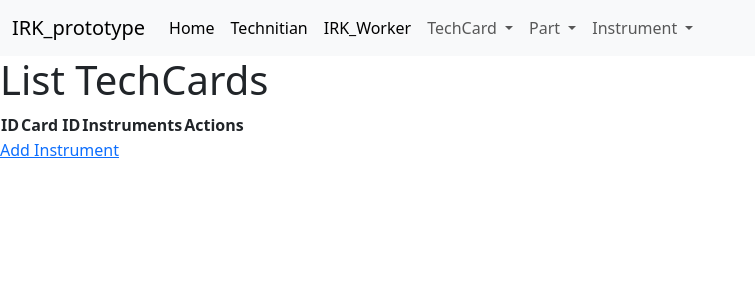
After one commit to IRKproject/IRK, a Spring Boot app: page /techcards in a window 1280 px wide. The commit adds this page. Shown: the top 300 px of the page, without its empty margins (0-755 px from the left). Run offline with Spring Boot 4, Linux system fonts and the light colour scheme; data that the repository does not hold is empty; some of the project's set-up classes (security, data sources, template engines, error pages and the like) are left out, and stand-ins take their place.

Commit message:
Rebuilded structure

```diff
--- a/src/main/java/ru/isu/irk/features/techCard/TechCardController.java
+++ b/src/main/java/ru/isu/irk/features/techCard/TechCardController.java
@@ -1,11 +1,12 @@
 
 package ru.isu.irk.features.techCard;
 
-// import jakarta.validation.Valid;
-// import java.util.Arrays;
-// import java.util.HashMap;
-// import java.util.List;
-// import java.util.Map;
+import jakarta.validation.Valid;
+import java.util.Arrays;
+import java.util.ArrayList;
+import java.util.HashMap;
+import java.util.List;
+import java.util.Map;
 import org.springframework.beans.factory.annotation.Autowired;
 import org.springframework.stereotype.Controller;
 import org.springframework.ui.Model;
@@ -17,106 +18,77 @@ import org.springframework.web.bind.annotation.PathVariable;
 import org.springframework.web.bind.annotation.PostMapping;
 import org.springframework.web.bind.annotation.RequestBody;
 import org.springframework.web.bind.annotation.RequestMapping;
+import org.springframework.web.bind.annotation.RequestParam;
 import org.springframework.web.bind.annotation.ResponseBody;
 import ru.isu.irk.features.instrument.*;
-// import ru.isu.irk.model.TechCard;
-// import ru.isu.irk.service.TechCardService;
 
 @Controller
-@RequestMapping("/techcard")
+@RequestMapping("/techcards")
 public class TechCardController {
 
     private TechCardService techCardService;
+    private InstrumentService instrumentService;
 
     @Autowired
-    public TechCardController(TechCardService techCardService) {
+    public TechCardController(InstrumentService instrumentService, TechCardService techCardService) {
         this.techCardService = techCardService;
+        this.instrumentService = instrumentService;
     }
 
-    @GetMapping("/get/{id}")
-    @ResponseBody
-    public TechCard getTechCard(@PathVariable("id") int id){
-        return techCardService.getById(id);
+    @GetMapping
+    public String listParts(Model model) {
+        List<TechCard> techCards = techCardService.getAllTechCards();
+        model.addAttribute("techCards", techCards);
+        return "techCard/listTechCards";
     }
 
-    @PostMapping("/add")
-    public String addTechCard(@RequestBody TechCard techCard){
-        techCardService.save(techCard);
-        return "TechCard added successfully";
+    @GetMapping("/add")
+    public String addTechCard(Model model){
+        //techCardService.save(techCard);
+        List<Instrument> allInstruments = instrumentService.getAllInstruments();
+        model.addAttribute("allInstruments", allInstruments);
+        model.addAttribute("techCard", new TechCard());
+        return "techCard/addTechCard";
     }
 
-    @PostMapping("/addInstrument/{techCardId}")
-    public String addInstrumentToTechCard(@PathVariable("techCardId") int techCardId, @RequestBody Instrument instrument){
-        TechCard techCard = techCardService.getById(techCardId);
-        //techCard.addInstrument(instrument);
-        techCardService.save(techCard);
-        return "Instrument added to TechCard successfully";
+    @GetMapping("/edit/{techCardId}")
+    public String editTechCard(@PathVariable("techCardId") Long techCardId, Model model) {
+        TechCard techCard = techCardService.getTechCardById(techCardId);
+        List<Instrument> allInstruments = instrumentService.getAllInstruments();
+        List<Instrument> selectedInstruments = techCardService.getSelectedInstruments();
+
+        model.addAttribute("techCard", techCard);
+        model.addAttribute("allInstruments", allInstruments);
+        model.addAttribute("selectedInstruments", selectedInstruments);
+
+        return "techCard/editTechCard";
     }
 
     @PostMapping("/save")
-    public String saveTechCard(
-            @Validated @ModelAttribute("techCard") TechCard techCard,
-            Errors errors, Model model){
-        if(errors.hasErrors()){
-            System.out.println(errors.getFieldErrors());
-            return "techCard/addTechCard";
+    public String saveTechCard(@ModelAttribute("techcards") TechCard techCard, @RequestParam(value = "selectedInstruments") List<Long> selectedInstrumentIds) {
+        List<Instrument> selectedInstruments = new ArrayList<>();
+        for (Long instrumentId : selectedInstrumentIds) {
+            Instrument instrument = instrumentService.getInstrumentById(instrumentId);
+            selectedInstruments.add(instrument);
         }
-        techCardService.save(techCard);
-        System.out.println(techCard);
-        return "redirect:/";
+        techCard.setSelectedInstruments(selectedInstruments);
+
+        techCardService.saveTechCard(techCard);
+
+        return "redirect:/techcards";
+    }
+
+    @PostMapping("/update")
+    public String updateTechCard(@ModelAttribute("techcards") TechCard techCard) {
+        techCardService.updateTechCard(techCard);
+        return "redirect:/techcards";
+    }
+
+    @GetMapping("/delete/{techCardId}")
+    public String deleteTechCard(@PathVariable("techCardId") Long techCardId) {
+        TechCard techCard = techCardService.getTechCardById(techCardId);
+        techCardService.deleteTechCard(techCard);
+        return "redirect:/techcards";
     }
 
 }
-
-/*public class TechCardController {
-
-    private BookService bookService;
-
-    @Autowired
-    public TechCardController(BookService bookService) {
-        this.bookService = bookService;
-    }
-
-
-    @ModelAttribute("coverTypes")
-    public Map<String, String> getCoverTypes(){
-        Map<String, String> res = new HashMap<>();
-        res.put("hard", "Hard cover");
-        res.put("soft", "Soft cover");
-        res.put("ebook", "Ebook version");
-        return res;
-    }
-
-    @ModelAttribute("bookGenres")
-    public List<String> getBookGenres(){
-        return Arrays.asList("Adventure", "Tech", "SciFi");
-    }
-
-    @GetMapping("/add")
-    public String addBook(Model model){
-        Book b = new Book();
-        b.setTitle("new book");
-        b.setPages(123);
-        model.addAttribute("book", b);
-        return "addBook";
-    }
-
-    @PostMapping("/save")
-    public String saveBook(
-            @Valid @ModelAttribute("book") Book b,
-            Errors errors, Model model){
-        if(errors.hasErrors()){
-            System.out.println(errors.getFieldErrors());
-            return "addBook";
-        }
-        bookService.save(b);
-        System.out.println(b);
-        return "redirect:/";
-    }
-
-    @GetMapping("/get/{bookId}")
-    @ResponseBody
-    public Book getBook(@PathVariable("bookId") Book b){
-        return b;
-    }
-}*/
--- a/src/main/java/ru/isu/irk/features/technitian/Technitian.java
+++ b/src/main/java/ru/isu/irk/features/technitian/Technitian.java
@@ -29,7 +29,7 @@ public class Technitian {
     @Column(name = "password")
     private String password;
 
-    @OneToMany(mappedBy = "technitian", cascade = CascadeType.ALL)
+    @OneToMany(cascade = CascadeType.ALL)
     private List<TechCard> techCards;
     // Add other variables as needed
 
--- a/src/main/resources/templates/header.html
+++ b/src/main/resources/templates/header.html
@@ -20,14 +20,20 @@
           <a class="nav-link active" aria-current="page" th:href="@{/}">Home</a>
         </li>
         <li class="nav-item">
-          <a class="nav-link active" aria-current="page" href="#">Technitian</a>
+          <a class="nav-link active" aria-current="page" th:href="@{/technitian}">Technitian</a>
         </li>
         <li class="nav-item">
-          <a class="nav-link active" aria-current="page" href="#">IRK_Worker</a>
+          <a class="nav-link active" aria-current="page" th:href="@{/IRK_Worker}">IRK_Worker</a>
         </li>
-        <li class="nav-item">
-          <a class="nav-link active" aria-current="page" href="#">TechCard</a>
-        </li>
+        <li class="nav-item dropdown">
+          <a class="nav-link dropdown-toggle" href="#" id="navbarDropdownMenuLink" role="button" data-bs-toggle="dropdown" aria-expanded="false">
+            TechCard
+          </a>
+          <ul class="dropdown-menu" aria-labelledby="navbarDropdownMenuLink">
+            <li><a class="dropdown-item" th:href="@{/techcards}">List</a></li>
+            <li><a class="dropdown-item" th:href="@{/techcards/add}">Add</a></li>
+            <li><a class="dropdown-item" href="#">Another action</a></li>
+          </ul>
         <li class="nav-item dropdown">
           <a class="nav-link dropdown-toggle" href="#" id="navbarDropdownMenuLink" role="button" data-bs-toggle="dropdown" aria-expanded="false">
             Part
--- /dev/null
+++ b/src/main/resources/templates/techCard/listTechCards.html
@@ -0,0 +1,51 @@
+<!DOCTYPE html>
+<html lang="en"
+      xmlns = "http://www.w3.org/1999/xhtml"
+      xmlns:th="http://www.thymeleaf.org">
+<head>
+    <meta charset="UTF-8"/>
+    <title>Tech Card List</title>
+    <link href="https://cdn.jsdelivr.net/npm/bootstrap@5.3.3/dist/css/bootstrap.min.css" rel="stylesheet" integrity="sha384-QWTKZyjpPEjISv5WaRU9OFeRpok6YctnYmDr5pNlyT2bRjXh0JMhjY6hW+ALEwIH" crossorigin="anonymous"/>
+    <script src="https://cdn.jsdelivr.net/npm/bootstrap@5.3.3/dist/js/bootstrap.bundle.min.js" integrity="sha384-YvpcrYf0tY3lHB60NNkmXc5s9fDVZLESaAA55NDzOxhy9GkcIdslK1eN7N6jIeHz" crossorigin="anonymous"></script>
+</head>
+<body>
+    <header th:replace="header :: header"></header>
+    <h1>List TechCards</h1>
+    <table>
+        <thead>
+            <tr>
+                <th>ID</th>
+                <th>Card ID</th>
+                <th>Instruments</th>
+                <th>Actions</th>
+            </tr>
+        </thead>
+        <tbody>
+            <tr th:each="techCard : ${techCards}">
+                <td th:text="${techCard.id}"></td>
+                <td th:text="${techCard.cardId}"></td>
+                <td>
+                    <ul>
+                        <li th:each="instrument : ${techCard.selectedInstruments}">
+                            <span>Instrument Number: <b th:text="${instrument.instrumentNumber}"></b></span>
+                            <ul>
+                                <li th:each="part : ${instrument.selectedParts}">
+                                    <span>Type: <b th:text="${part.type}"></b>, </span>
+                                    <span>Specification: <b th:text="${part.specification}"></b>, </span>
+                                    <span>Quantity: <b th:text="${part.quantity}"></b>, </span>
+                                    <span>Reference: <b th:text="${part.reference}"></b></span>
+                                </li>
+                            </ul>
+                        </li>
+                    </ul>
+                </td>
+                <td>
+                    <a th:href="@{/techcards/edit/{techCardId}(techCardId=${techCard.id})}"> Edit </a>
+                    <a th:href="@{/techcards/delete/{techCardId}(techCardId=${techCard.id})}" th:text=" Delete "></a>
+                </td>
+            </tr>
+        </tbody>
+    </table>
+    <a href="/techcards/add">Add Instrument</a>
+</body>
+</html>
```
Also changed, not shown: src/main/java/ru/isu/irk/features/techCard/TechCard.java (+36 -18 lines), src/main/java/ru/isu/irk/features/techCard/TechCardRepository.java (+1 -10 lines), src/main/java/ru/isu/irk/features/techCard/TechCardService.java (+26 -39 lines), src/main/resources/templates/techCard/listTechCard.html (deleted, +0 -36 lines).
